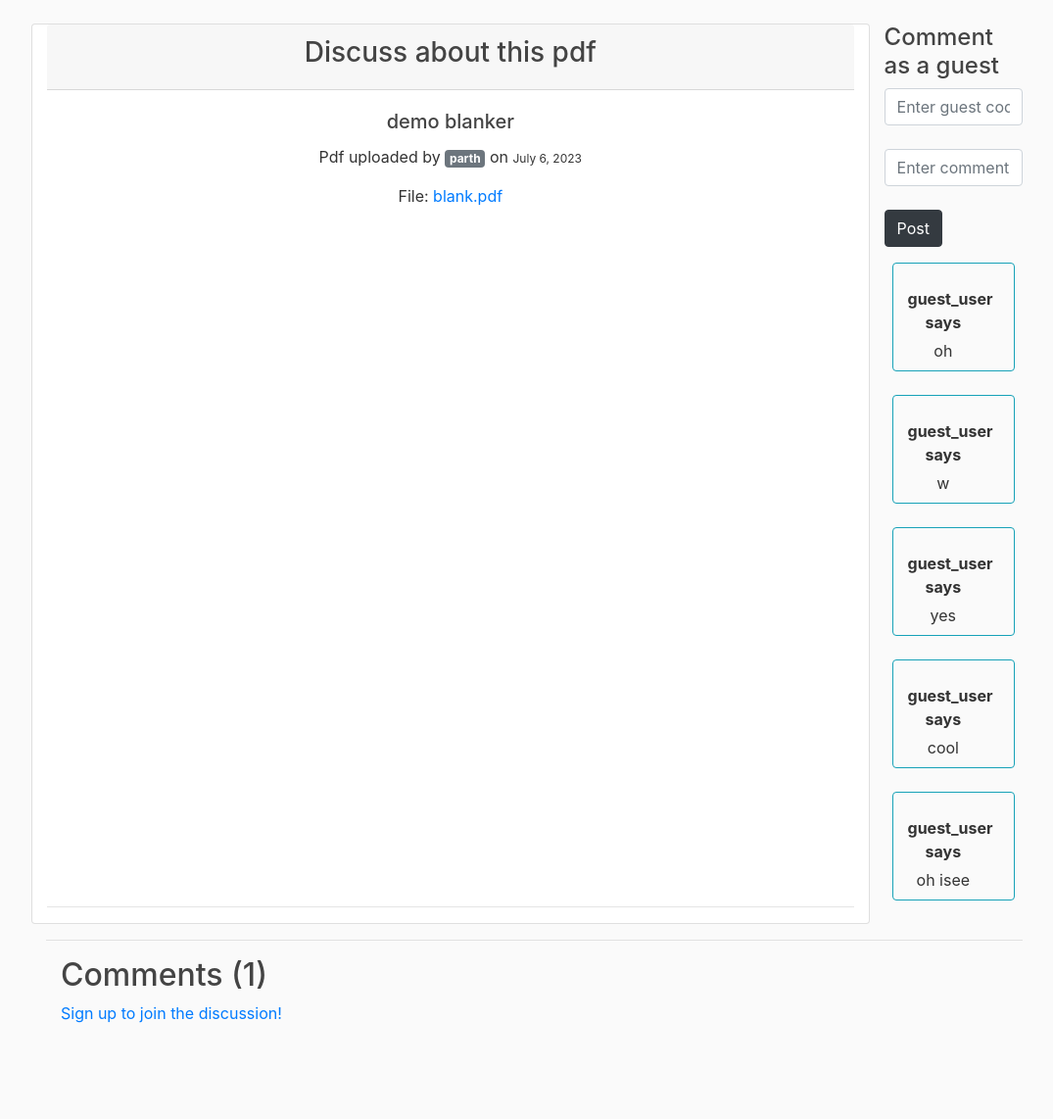
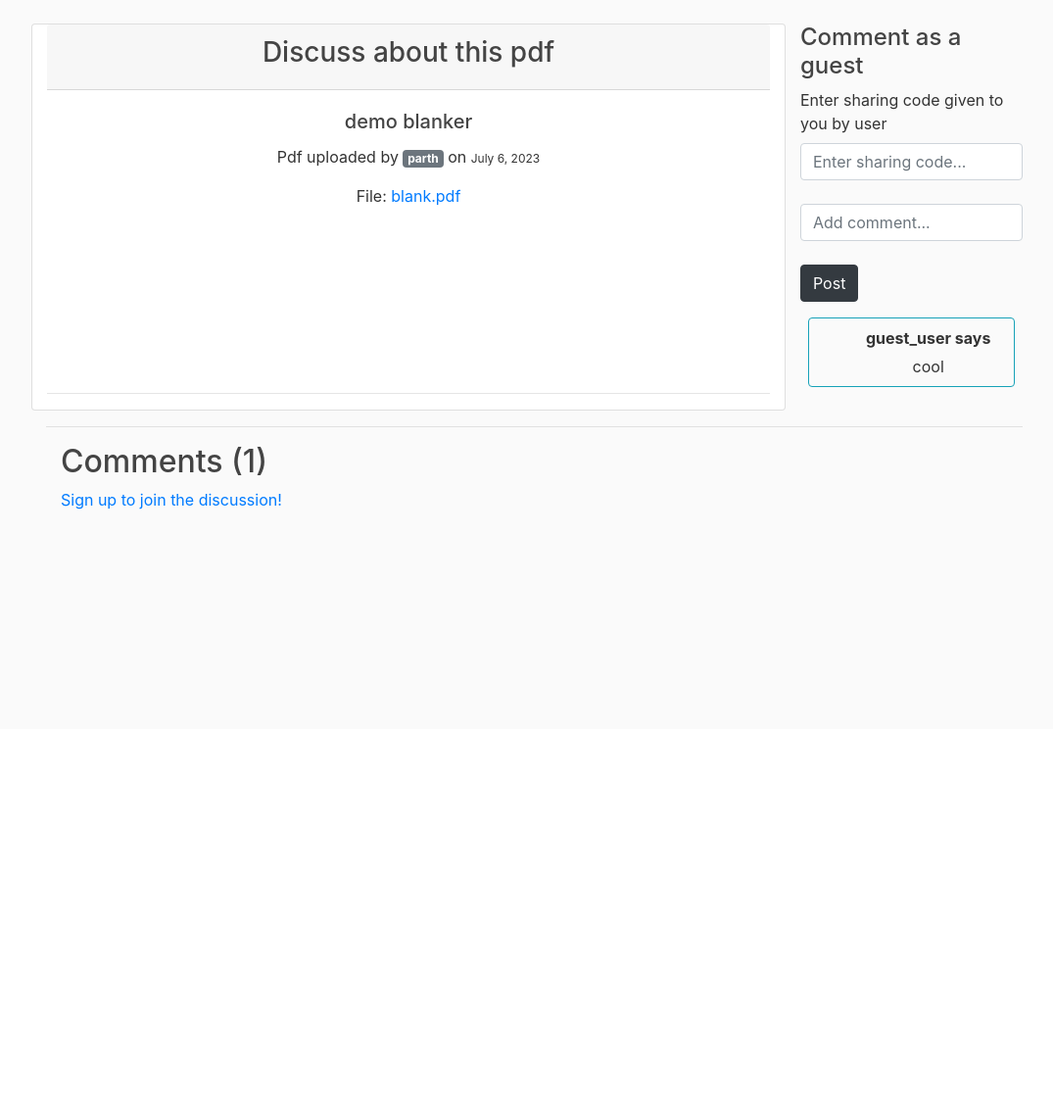
Before and after one commit to parth-sudo/pdf-management-system, a Django app: page /discuss/2/ in a window 1280 px wide. Shown: the part 56-1198 px from the top of the page at 98% size, without its empty margins (48-1123 px from the left). After the commit the page ends 576 px from the top, so only its background shows below. Run offline with Django 3.2, Linux system fonts and the light colour scheme; data comes from the database, SQL or seed files in the repository; both versions use the stored data as it was after the commit; some libraries are stand-ins or nearby versions.

Commit message:
some fixes

```diff
--- a/app/forms.py
+++ b/app/forms.py
@@ -1,7 +1,8 @@
 from django.contrib.auth.forms import UserCreationForm
 from django import forms
 from django.contrib.auth.models import User
-from .models import PDF
+from .models import PDF, Comment
+from ckeditor.fields import RichTextField
 
 class CustomUserForm(UserCreationForm):
  class Meta:
@@ -19,3 +20,9 @@ class SharePDFForm(forms.Form):
         widget=forms.CheckboxSelectMultiple(),
         required=False
     )
+
+
+class CommentForm(forms.ModelForm):
+    class Meta:
+       model = Comment
+       fields = ['description']
--- a/app/models.py
+++ b/app/models.py
@@ -1,13 +1,8 @@
 from django.db import models
 from django.contrib.auth.models import User
 from django.utils.timezone import now
-import random
-import string
-
-def random_string_generator():
-    string_letters = string.ascii_letters + string.digits
-    random_string = ''.join(random.choice(string_letters) for _ in range(6))
-    return random_string
+from ckeditor.fields import RichTextField
+from .extra_functions import random_string_generator
 
 class PDF(models.Model):
     title = models.CharField(max_length=100, blank=True)
@@ -21,7 +16,7 @@ class PDF(models.Model):
         return self.title
 
 class Comment(models.Model):
-    description = models.TextField(blank = False)
+    description = RichTextField(null=True, blank=True)
     author = models.ForeignKey(User, on_delete=models.CASCADE, related_name="user")
     pdf = models.ForeignKey(PDF, on_delete=models.CASCADE, related_name="pdf_post")
     parent = models.ForeignKey('self', on_delete=models.CASCADE, null = True)
--- a/app/templates/app/base.html
+++ b/app/templates/app/base.html
@@ -5,6 +5,8 @@
     <!-- Required meta tags -->
     <meta charset="utf-8">
     <meta name="viewport" content="width=device-width, initial-scale=1, shrink-to-fit=no">
+
+    <script src="{% static 'tinymce/tinymce.min.js' %}" referrerpolicy="origin"></script>
 
     <!-- Bootstrap CSS -->
     <link rel="stylesheet" href="https://maxcdn.bootstrapcdn.com/bootstrap/4.0.0/css/bootstrap.min.css" integrity="sha384-Gn5384xqQ1aoWXA+058RXPxPg6fy4IWvTNh0E263XmFcJlSAwiGgFAW/dAiS6JXm" crossorigin="anonymous">
--- a/app/templates/app/discuss.html
+++ b/app/templates/app/discuss.html
@@ -6,7 +6,7 @@
 {% comment %} comment section {% endcomment %}
 
 <div class="row">
-  <div class="card text-center col-md-10">
+  <div class="card text-center col-md-9">
     <div class="card-header">
       <h3> Discuss about this pdf </h3>
     </div>
@@ -72,7 +72,7 @@
                 const discussUrl = `${window.location.origin}/discuss/${pdfPk}`;
 
                 navigator.clipboard.writeText(discussUrl).then(() => {
-                  alert(`Link copied! Share this code with unauthenticated users to allow them to comment as guest: ${guestCode}`);
+                  alert(`Link copied! Share this code with others to allow them to comment as guests: ${guestCode}`);
                 }).catch((error) => {
                   console.error('Failed to copy link:', error);
                 });
@@ -85,13 +85,14 @@
 
   {% endif %}
   </div>
-  <div class="col-md-2">
+  <div class="col-md-3">
     <h4>Comment as a guest</h4>
     <form action="{% url 'guest-comment' %}" method="post">
       {% csrf_token %}
-    <input type="text" class="form-control" name="guest_code" placeholder="Enter guest code...">
+      <label for="id_users_shared_with" class="form-label">Enter sharing code given to you by user</label>
+    <input type="text" class="form-control" name="guest_code" placeholder="Enter sharing code...">
     <br>
-    <input type="text" class="form-control" name="guest_comment" placeholder="Enter comment...">
+    <input type="text" class="form-control" name="guest_comment" placeholder="Add comment...">
     <br>
     <input type="hidden" name="pdfId" value="{{pdf.pk}}">
     <input type="hidden" name="parentSno" value="">
--- a/app/templatetags/extras.py
+++ b/app/templatetags/extras.py
@@ -1,5 +1,4 @@
 from django import template
-
 register = template.Library()
 
 @register.filter(name='get_val')
--- a/app/views.py
+++ b/app/views.py
@@ -1,7 +1,7 @@
 from django.shortcuts import render, redirect, get_object_or_404
 from django.http import HttpResponse
 from django.contrib.auth.forms import UserCreationForm
-from .forms import CustomUserForm, PDFForm, SharePDFForm
+from .forms import CustomUserForm, PDFForm, SharePDFForm, CommentForm
 from django.contrib import messages
 from django.contrib.auth import authenticate, login as auth_login, logout as auth_logout
 from django.contrib.auth.decorators import login_required
@@ -9,6 +9,7 @@ from .decorators import unauthenticated_user
 from .models import PDF, Comment
 from django.contrib.auth.models import User
 from .templatetags import extras
+from .extra_functions import random_string_generator
 
 @login_required(login_url = 'login')
 def home(request):
@@ -17,6 +18,7 @@ def home(request):
         if form.is_valid():
             pdf = form.save(commit=False)
             pdf.author = request.user
+            pdf.guest_code = random_string_generator()
             pdf.save()
             messages.success(request, "PDF Added Successfully!")
             return redirect('home')
@@ -76,7 +78,7 @@ def discuss(request, pk):
             replyDict[reply.parent.id].append(reply)
 
     guest_instance = User.objects.get(username='guest')
-    guest_comments = Comment.objects.filter(author = guest_instance)
+    guest_comments = Comment.objects.filter(author = guest_instance, pdf = pdf_instance)
     context = {'pdf': pdf_instance, 'comments' : comments,
                'user' : request.user, 'users' : User.objects.exclude(username='guest'),
                'replyDict' : replyDict, 'guest_comments' : guest_comments}
@@ -94,24 +96,26 @@ def discuss(request, pk):
     return render(request, 'app/discuss.html', context)
 
 def post_comment(request):
+    context = {}
     if request.method == 'POST':
-        comment_description = request.POST.get('comment_description')
         user = request.user
         pdfId = request.POST.get('pdfId')
         parent_id = request.POST.get('parentSno')
+        comment_description = request.POST.get('comment_description')
         pdf_instance = get_object_or_404(PDF, pk=pdfId)
 
         if parent_id == "":
             new_comment = Comment(description=comment_description, author=user, pdf=pdf_instance)
             messages.success(request, 'Comment posted successfully!')
+            new_comment.save()
         else:
             parent = Comment.objects.get(pk=parent_id)
             new_comment = Comment(description=comment_description, author=user, pdf=pdf_instance, parent=parent)
             messages.success(request, 'Reply posted successfully!')
-
-        new_comment.save()
+            new_comment.save()
 
     return redirect(f'/discuss/{pdfId}')
+
 
 def guest_comment(request):
 
--- a/pdfManagementSystem/settings.py
+++ b/pdfManagementSystem/settings.py
@@ -26,7 +26,7 @@ INSTALLED_APPS = [
     'django.contrib.staticfiles',
     'django.contrib.humanize',
     'app',
-
+    'ckeditor',
 ]
 
 MIDDLEWARE = [
```
Also changed, not shown: app/extra_functions.py (added, +7 -0 lines), app/templates/app/about.html (+1 -6 lines), app/migrations/0006_alter_pdf_guest_code.py (added), app/migrations/0007_auto_20230708_1211.py (added), app/migrations/0008_auto_20230708_1244.py (added), app/migrations/0009_auto_20230708_1305.py (added), db.sqlite3, 1 other file.
